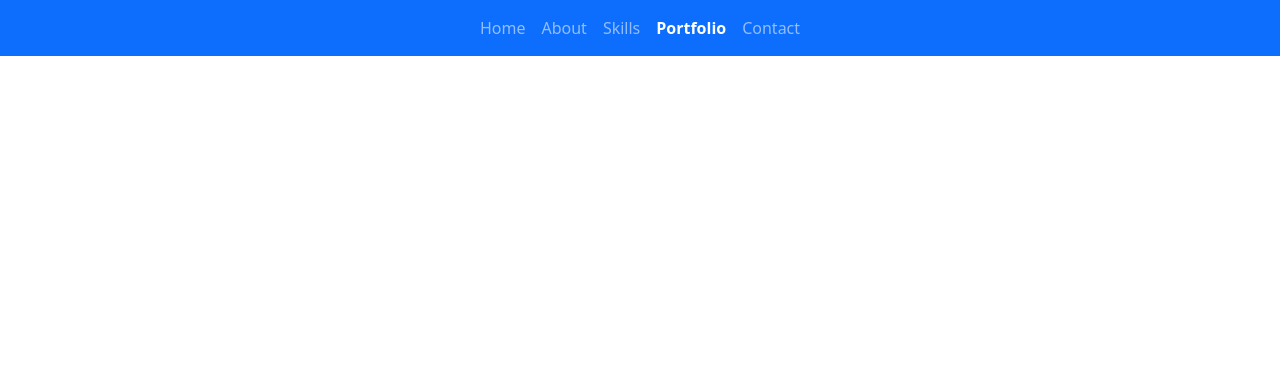
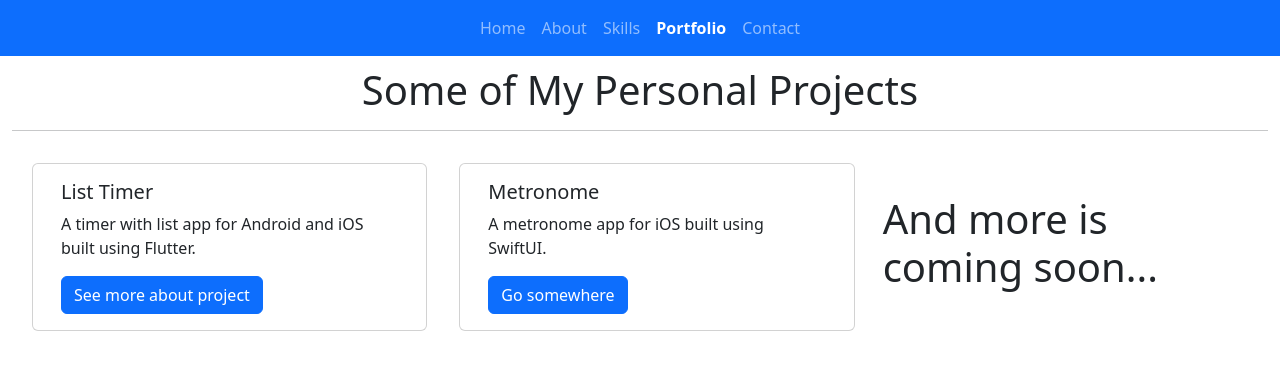
Before and after one commit to williamo1099/williamo1099.github.io, a React (Create React App) app: page /portfolio in a window 1280 px wide. Shown: the top 370 px of the page. Built offline with nearby package versions, Linux system fonts and the light colour scheme.

Commit message:
Adding portfolio page and minor updates
Add a new portfolio page (raw) and update some other views (minor).

```diff
--- a/src/App.css
+++ b/src/App.css
@@ -1,3 +1,11 @@
+body {
+  padding-top: 50px;
+}
+
+.vh-100 {
+  height: calc(100vh - 50px);
+}
+
 .nav-item:hover {
   font-weight: bold;
 }
--- a/src/App.js
+++ b/src/App.js
@@ -1,5 +1,6 @@
 // STYLING
 import "bootstrap/dist/css/bootstrap.css";
+import "./App.css";
 
 // COMPONENT
 import createRoutes from "./routes/Routes";
@@ -9,7 +10,7 @@ function App() {
   const routes = createRoutes();
 
   return (
-    <div className="vh-100">
+    <div className="overflow-hidden">
       <Header />
       {routes}
     </div>
--- a/src/components/Header.js
+++ b/src/components/Header.js
@@ -6,7 +6,7 @@ import "../App.css";
 
 function Header() {
   return (
-    <nav className="navbar navbar-expand navbar-dark bg-primary fixed-top px-3">
+    <nav className="navbar navbar-expand navbar-dark bg-primary fixed-top">
       <div className="collapse navbar-collapse">
         <ul className="navbar-nav mx-auto">
           {/* Home */}
--- a/src/pages/AboutMe.js
+++ b/src/pages/AboutMe.js
@@ -7,7 +7,7 @@ import "bootstrap-icons/font/bootstrap-icons.css";
 function AboutMe() {
   return (
     <Fade>
-      <div className="container-fluid p-3">
+      <div className="container-fluid mt-3">
         <div className="text-center">
           <h1>Know More About Me</h1>
         </div>
--- a/src/pages/Contact.js
+++ b/src/pages/Contact.js
@@ -30,7 +30,7 @@ function Contact() {
 
   return (
     <Fade>
-      <div className="container-fluid p-3">
+      <div className="container-fluid mt-3">
         <div className="text-center">
           <h1>Get in Touch</h1>
           <h3>Don't be afraid to contact me!</h3>
--- a/src/pages/Home.js
+++ b/src/pages/Home.js
@@ -3,6 +3,7 @@ import { Fade } from "react-awesome-reveal";
 
 // STYLING
 import "bootstrap/dist/css/bootstrap.css";
+import "../App.css";
 
 // ASSETS
 import photo from "../assets/images/photo.png";
@@ -10,8 +11,7 @@ import photo from "../assets/images/photo.png";
 function Home() {
   return (
     <Fade>
-      <div className="container-fluid">
-        <div className="row vh-100 my-auto">
+      <div className="row vh-100 overflow-hidden">
         {/* GREETING */}
         <div className="col my-auto m-3">
           <h1>
@@ -21,7 +21,7 @@ function Home() {
           <hr />
           <h3>
             I'm a <span className="text-primary">junior programmer</span>
-              &nbsp; who's about to embark on a new journey.
+            &nbsp;who's about to embark on a new journey.
           </h3>
           <br />
 
@@ -37,7 +37,6 @@ function Home() {
           <img src={photo} className="img-fluid" alt="Photo" />
         </div>
       </div>
-      </div>
     </Fade>
   );
 }
--- a/src/pages/Portfolio.js
+++ b/src/pages/Portfolio.js
@@ -1,8 +1,52 @@
+import { Fade } from "react-awesome-reveal";
+
 // STYLING
 import "bootstrap/dist/css/bootstrap.css";
 
 function Portfolio() {
-  return <>Portfolio</>;
+  return (
+    <Fade>
+      <div className="container-fluid mt-3">
+        <div className="text-center">
+          <h1>Some of My Personal Projects</h1>
+        </div>
+        <hr />
+
+        {/* LIST TIMER */}
+        <div className="row p-3">
+          <div className="col card mx-3">
+            <div className="card-body">
+              <h5 className="card-title">List Timer</h5>
+              <p className="card-text">
+                A timer with list app for Android and iOS built using Flutter.
+              </p>
+              <a href="#" className="btn btn-primary">
+                See more about project
+              </a>
+            </div>
+          </div>
+
+          {/* METRONOME */}
+          <div className="col card mx-3">
+            <div className="card-body">
+              <h5 className="card-title">Metronome</h5>
+              <p className="card-text">
+                A metronome app for iOS built using SwiftUI.
+              </p>
+              <a href="#" className="btn btn-primary">
+                Go somewhere
+              </a>
+            </div>
+          </div>
+
+          {/* MORE */}
+          <div className="col my-auto">
+            <h1>And more is coming soon...</h1>
+          </div>
+        </div>
+      </div>
+    </Fade>
+  );
 }
 
 export default Portfolio;
```
Lines whose indentation alone changed are shown as unchanged.
